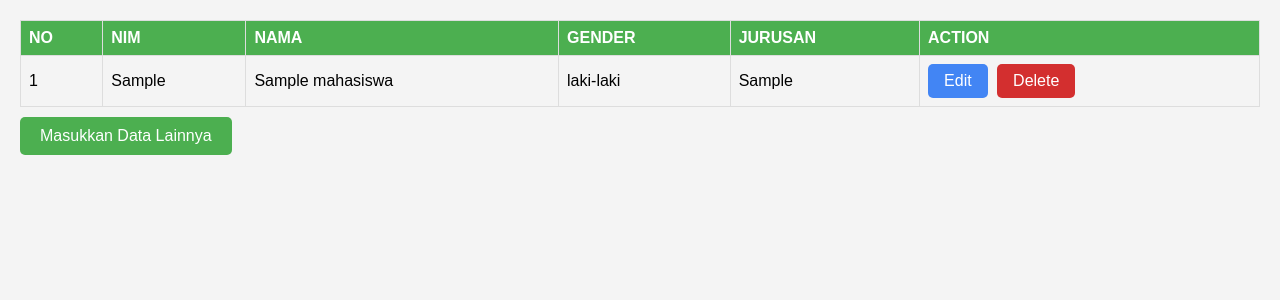
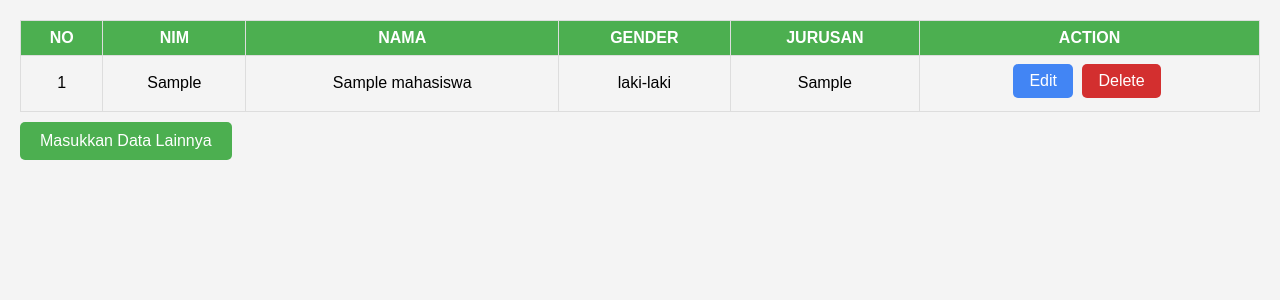
Before and after one commit to thejgdt/simple.php, a PHP site: page / in a window 1280 px wide. Shown: the part 112-412 px from the top of the page. Run offline with PHP 8.4, Linux system fonts and the light colour scheme; tables that the repository leaves empty hold one stand-in row (values such as "Sample post").

Commit message:
style: add hover effect to the insert data button
i added a hover effect to the "Masukkan Data Lainnya" button by applying a background color change on hover

```diff
--- a/index.php
+++ b/index.php
@@ -35,7 +35,7 @@
         td {
             border: 1px solid #ddd;
             padding: 8px;
-            text-align: left;
+            text-align: center;
         }
 
         th {
@@ -52,6 +52,11 @@
             cursor: pointer;
             font-size: 16px;
             margin-top: 10px;
+            transition: background-color 0.3s;
+        }
+
+        button:hover {
+            background-color: #333;
         }
 
         button a {
@@ -63,6 +68,7 @@
             display: inline-block;
             padding: 8px 16px;
             margin-right: 5px;
+            margin-bottom: 5px;
             text-decoration: none;
             color: #fff;
             border-radius: 5px;
```
